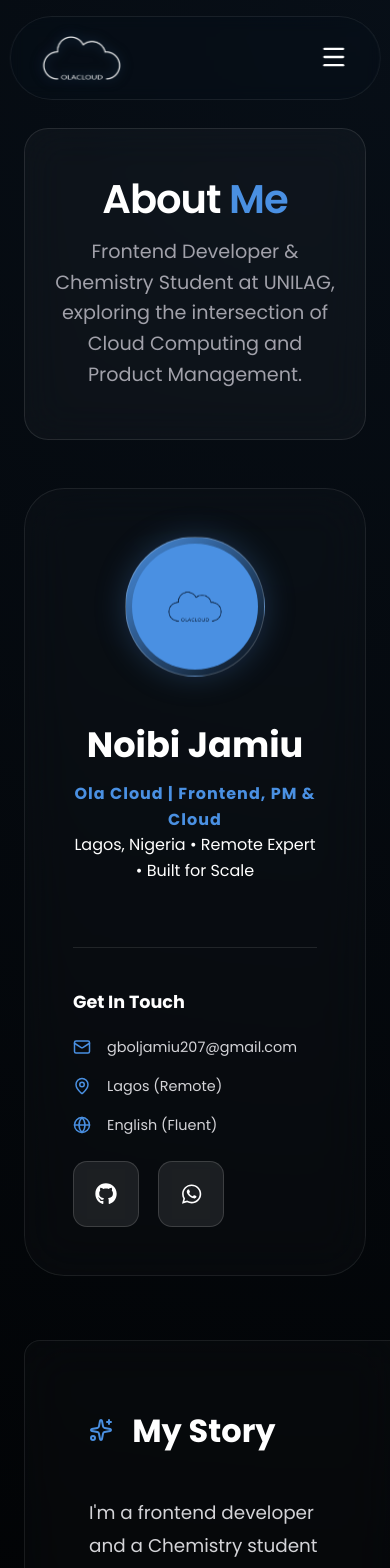
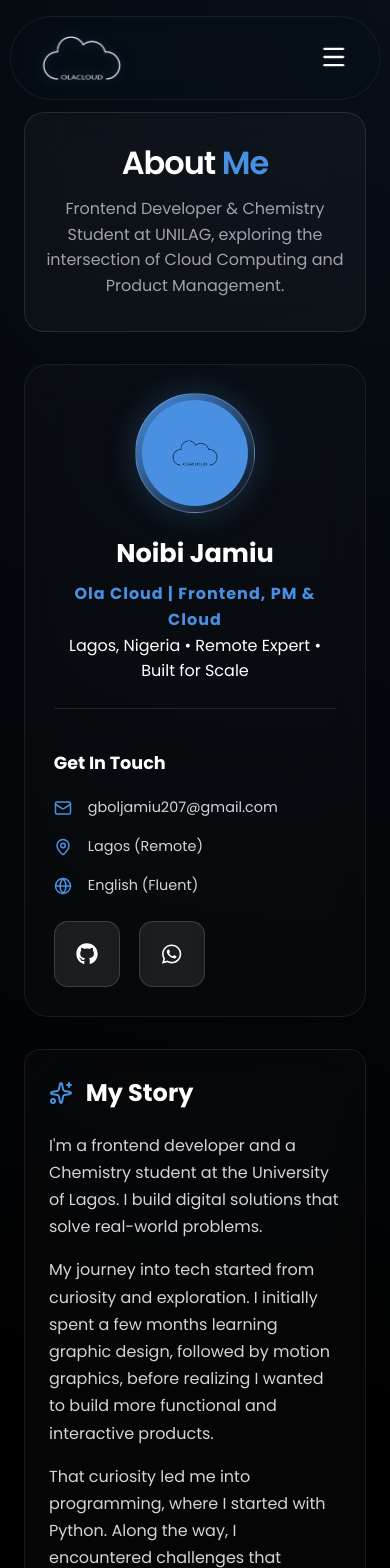
Before and after one commit to Confidenceb/my-portfolio-site, a React (Vite) app: page /about in a window 390 px wide. Shown: the top 1568 px of the page. Built offline with nearby package versions, Linux system fonts and the light colour scheme; no server answers.

Commit message:
adjust the responsivess of hero section andabout page

```diff
--- a/src/hero.css
+++ b/src/hero.css
@@ -75,7 +75,8 @@
 
 .hero-actions {
   display: flex;
-  gap: 1.5rem;
+  flex-wrap: wrap;
+  gap: 1rem;
 }
 
 .btn-outline {
@@ -165,21 +166,35 @@
 }
 
 @media (max-width: 768px) {
-  .hero-section { padding: 120px 0 60px; }
+  .hero-section { padding: 100px 0 60px; }
   .hero-container {
     grid-template-columns: 1fr;
     text-align: center;
   }
 
-  .hero-badge, .hero-description, .hero-actions, .hero-info-grid {
+  .hero-title { font-size: 2.4rem; }
+  .hero-typing { font-size: 1.4rem; }
+
+  .hero-badge, .hero-description, .hero-info-grid {
     margin-left: auto;
     margin-right: auto;
+  }
+
+  .hero-actions {
     justify-content: center;
+    flex-wrap: wrap;
+    gap: 0.75rem;
+  }
+
+  .btn-outline,
+  .btn-download {
+    padding: 0.65rem 1.2rem;
+    font-size: 0.9rem;
   }
 
   .hero-visual {
     margin-top: 4rem;
-    max-width: 400px;
+    max-width: 360px;
     margin-left: auto;
     margin-right: auto;
   }
@@ -188,3 +203,18 @@
   .c2 { left: 0; }
   .c3 { display: none; }
 }
+
+@media (max-width: 400px) {
+  .hero-title { font-size: 2rem; }
+  .hero-typing { font-size: 1.2rem; }
+  .hero-actions {
+    flex-direction: column;
+    align-items: center;
+  }
+  .btn-outline,
+  .btn-download {
+    width: 100%;
+    justify-content: center;
+    text-align: center;
+  }
+}
--- a/src/pages/AboutPage.css
+++ b/src/pages/AboutPage.css
@@ -291,18 +291,91 @@
 
 @media (max-width: 768px) {
   .about-page-wrapper {
-    padding-top: 8rem;
-    padding-bottom: 60px;
+    padding-top: 7rem;
+    padding-bottom: 50px;
   }
+
   .about-header {
-    margin-bottom: 3rem;
+    margin-bottom: 2rem;
   }
+
   .header-glass {
-    padding: 3rem 1.5rem;
-    border-radius: 24px;
+    padding: 2rem 1.2rem;
+    border-radius: 20px;
   }
-  .page-title { font-size: 2.5rem; }
-  .profile-main { flex-direction: column; text-align: center; }
-  .profile-img-box { width: 140px; height: 140px; }
-  .expertise-row { grid-template-columns: 1fr; }
+
+  .page-title { font-size: 2rem; }
+
+  .lead-text { font-size: 1rem; }
+
+  /* Profile hero card */
+  .profile-contact-hero {
+    padding: 1.8rem !important;
+    gap: 1.5rem;
+    margin-bottom: 2rem;
+    border-radius: 24px !important;
+  }
+
+  .profile-main {
+    flex-direction: column;
+    text-align: center;
+    gap: 1.2rem;
+  }
+
+  .profile-img-box { width: 120px; height: 120px; }
+
+  .profile-name { font-size: 1.6rem; }
+
+  /* My Story card */
+  .bio-inner {
+    padding: 1.5rem !important;
+  }
+
+  .bio-inner p {
+    font-size: 1rem;
+    line-height: 1.7;
+    margin-bottom: 1rem;
+  }
+
+  .title-row {
+    margin-bottom: 1.2rem;
+    gap: 0.8rem;
+  }
+
+  .title-row h2 { font-size: 1.5rem; }
+
+  /* Key Competencies card */
+  .competency-card {
+    padding: 1.5rem !important;
+  }
+
+  .tags-flex-wrapper {
+    gap: 0.6rem;
+    margin-top: 1rem;
+  }
+
+  .skill-pill {
+    padding: 0.5rem 1rem;
+    font-size: 0.82rem;
+  }
+
+  /* Expertise row */
+  .about-details-grid {
+    gap: 1.5rem;
+  }
+
+  .expertise-row {
+    grid-template-columns: 1fr;
+    gap: 1rem;
+  }
+
+  .exp-card-small {
+    padding: 1.5rem 1rem !important;
+    min-height: auto;
+    gap: 0.6rem;
+  }
+
+  .skills-column {
+    gap: 1.2rem;
+  }
 }
```
